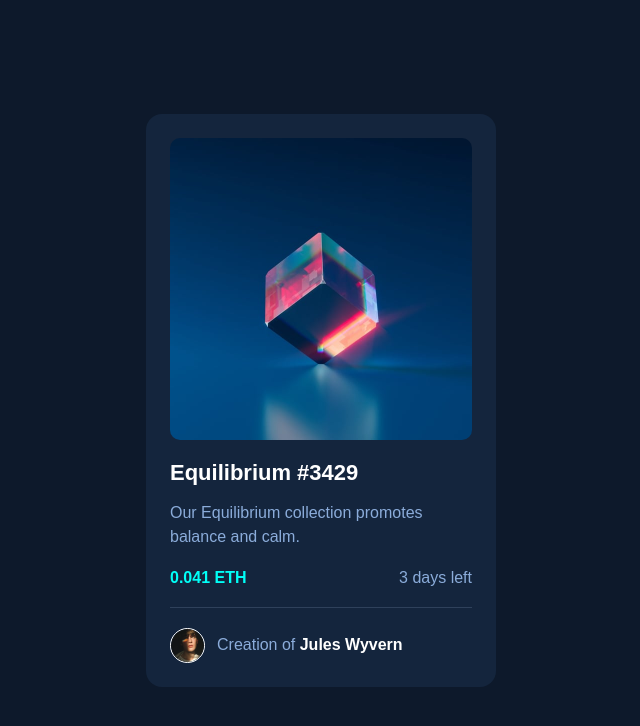
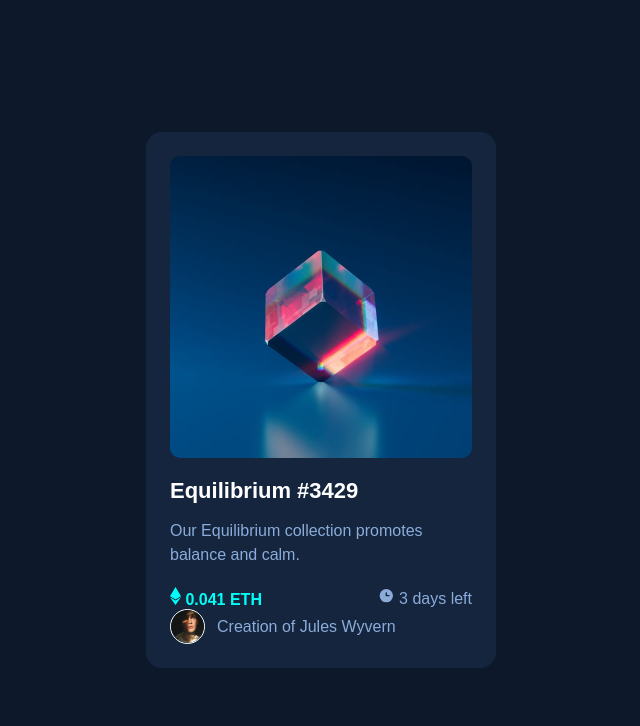
Before and after one commit to Volochay/nft-preview-card, a plain HTML site: page index.html in a window 1280 px wide. Shown: the whole page, without its empty margins (319-959 px from the left). Drawn offline with Linux system fonts and the light colour scheme.

Commit message:
Update index.html

```diff
--- a/index.html
+++ b/index.html
@@ -3,19 +3,24 @@
 <head>
     <meta charset="UTF-8">
     <meta name="viewport" content="width=device-width, initial-scale=1.0">
-    <title>NFT Preview Card</title>
+    <title>Frontend Mentor | NFT preview card component</title>
+
+    <link rel="icon" type="image/png" sizes="32x32" href="./images/favicon-32x32.png">
+
+    <link rel="preconnect" href="https://fonts.googleapis.com">
+    <link rel="preconnect" href="https://fonts.gstatic.com" crossorigin>
+    <link href="https://fonts.googleapis.com/css2?family=Outfit:wght@300;400;600&display=swap" rel="stylesheet">
 
     <link rel="stylesheet" href="./preview.css">
 </head>
 <body>
 
-    <div class="card">
-
+    <main class="card">
         <div class="image-box">
-            <img class="nft-img" src="./images/image-equilibrium.jpg" alt="NFT">
+            <img class="nft-img" src="./images/image-equilibrium.jpg" alt="Equilibrium NFT">
 
             <div class="overlay">
-                <img src="./images/icon-view.svg" alt="View">
+                <img src="./images/icon-view.svg" alt="">
             </div>
         </div>
 
@@ -26,18 +31,24 @@
         </p>
 
         <div class="info">
-            <span class="price">0.041 ETH</span>
-            <span class="time">3 days left</span>
+            <div class="price">
+                <img src="./images/icon-ethereum.svg" alt="">
+                <span>0.041 ETH</span>
+            </div>
+
+            <div class="time">
+                <img src="./images/icon-clock.svg" alt="">
+                <span>3 days left</span>
+            </div>
         </div>
 
-        <hr>
+        <div class="line"></div>
 
         <div class="author">
-            <img class="avatar" src="./images/image-avatar.png" alt="Avatar">
-            <span>Creation of <strong>Jules Wyvern</strong></span>
+            <img class="avatar" src="./images/image-avatar.png" alt="Jules Wyvern">
+            <p>Creation of <span>Jules Wyvern</span></p>
         </div>
-
-    </div>
+    </main>
 
 </body>
 </html>
```
